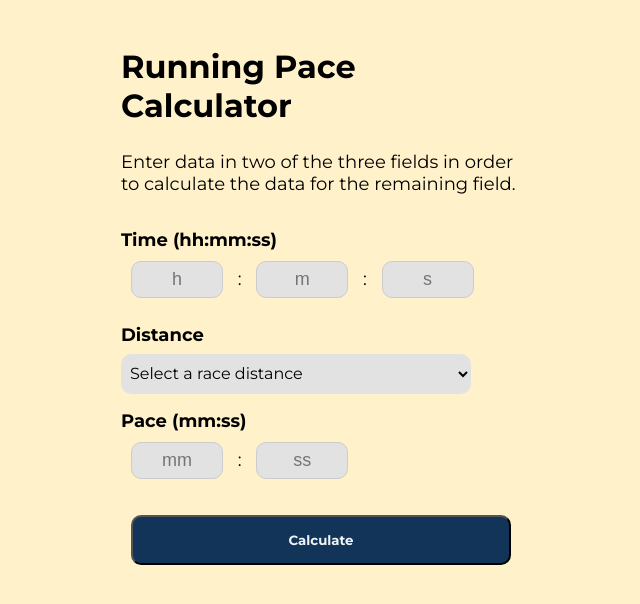
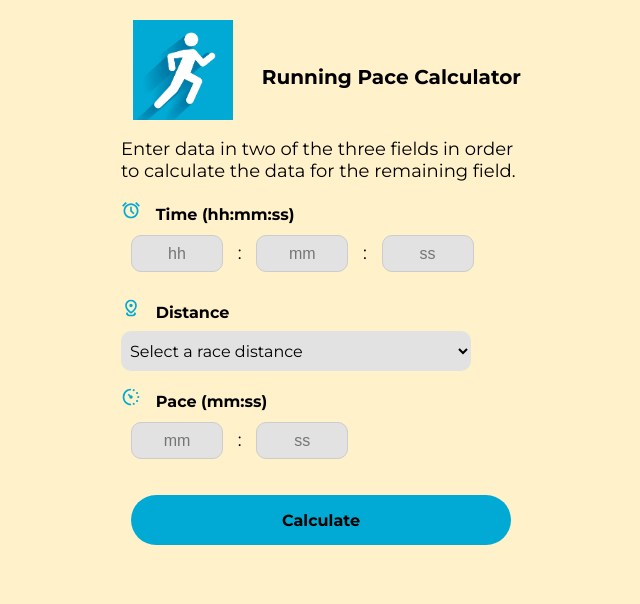
Before and after one commit to mwinn616/run-calculator, a plain HTML site: page index.html in a window 1280 px wide. Shown: the whole page, without its empty margins (319-959 px from the left). Drawn offline with Linux system fonts and the light colour scheme.

Commit message:
Updated header with logo and updated font sizes Updated spacing, and colors.

```diff
--- a/index.html
+++ b/index.html
@@ -11,20 +11,26 @@
 </head>
 <body>
 
+
     <div class="container">
-        <div class="header">
-            <h2>Running Pace Calculator</h2>
+         <header>
+            <div class="main-heading">
+            <img id="logo" src="/images/runninglogo.jpg" alt="Running Pace Calculator Logo" class="logo">
+            <h1>Running Pace Calculator</h1>
+            </div>
             <p>Enter data in two of the three fields in order to calculate the data for the remaining field.</p>
-        </div>
+    </header>
 
         <div class="time section">
+            <img src="/images/time.svg" alt="Time Icon" class="icon">
             <label class="miniheader">Time (hh:mm:ss)</label><br>
-            <input type="number" id="time-hours" placeholder="h" oninput="showResetButton()"> :
-            <input type="number" id="time-minutes" placeholder="m" oninput="showResetButton()"> :
-            <input type="number" id="time-seconds" placeholder="s" oninput="showResetButton()">
+            <input type="number" id="time-hours" placeholder="hh" oninput="showResetButton()"> :
+            <input type="number" id="time-minutes" placeholder="mm" oninput="showResetButton()"> :
+            <input type="number" id="time-seconds" placeholder="ss" oninput="showResetButton()">
         </div>
 
         <div class="distance section">
+            <img src="/images/distance.svg" alt="Distance Icon" class="icon">
             <label>Distance</label><br>
 
             <!-- Dropdown for predefined race distances -->
@@ -43,6 +49,7 @@
 
 
         <div class="pace section">
+            <img src="/images/pace.svg" alt="Pace Icon" class="icon">
             <label>Pace (mm:ss)</label><br>
             <input type="number" id="pace-minutes" placeholder="mm" oninput="showResetButton()"> :
             <input type="number" id="pace-seconds" placeholder="ss" oninput="showResetButton()">
--- a/style.css
+++ b/style.css
@@ -6,6 +6,21 @@
     font-style: normal;
   }
 
+#logo {
+    width: 100px;
+    height: 100px;
+    margin: 0 auto;
+    display: block;
+    padding: 0;
+}
+
+.main-heading {
+    display: flex;
+    justify-content: center;
+    align-items: center;
+    gap: 16px;
+}
+
 body {
     font-family: 'Montserrat', sans-serif;
     text-align: center;
@@ -13,15 +28,22 @@ body {
     background-color: #fff1ca;
      font-size: 18px;
 }
-h2 {
-    font-size: 32px;
+h1 {
+    font-size: 20px;
     padding-bottom: 0px;
     margin-bottom: 0px;
+}
+
+.icon {
+    width: 20px;
+    height: 20px;
+    margin-right: 10px;
 }
 
 
 label {
     font-weight: bold;
+    font-size: 16px;
 
 }
 .container {
@@ -58,7 +80,7 @@ select {
 }
 
 input {
-    font-size: 18px;
+    font-size: 16px;
     width: 80px;
     height: 25px;
     padding: 5px;
@@ -90,11 +112,14 @@ input[type="number"]::-webkit-inner-spin-button {
 button {
     padding: 10px;
     cursor: pointer;
-    border-radius: 10px;
+    border-radius: 25px;
     padding: 10px;
     margin: 10px;
-    color: rgba(255, 255, 255, 0.941);
-    background-color: #123458;
+    color: rgb(0, 0, 0);
+    font-weight: bold;
+    font-size: 16px;
+    background-color: #00AAD4;
+    border: none;
     font-family: inherit;
     font-weight: bold;
     height: 50px;
```
Also changed, not shown: images/distance.svg (added), images/pace.svg (added), images/runninglogo.jpg (added), images/time.svg (added).
